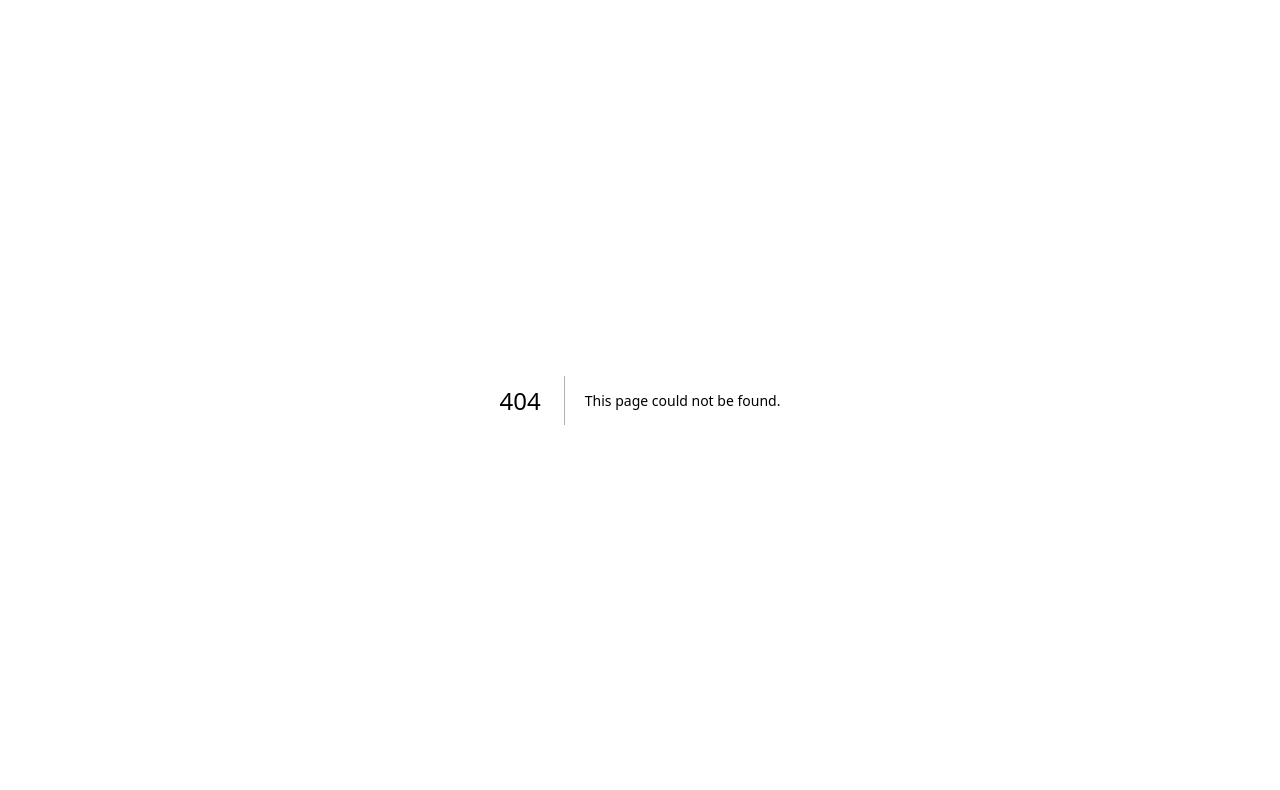
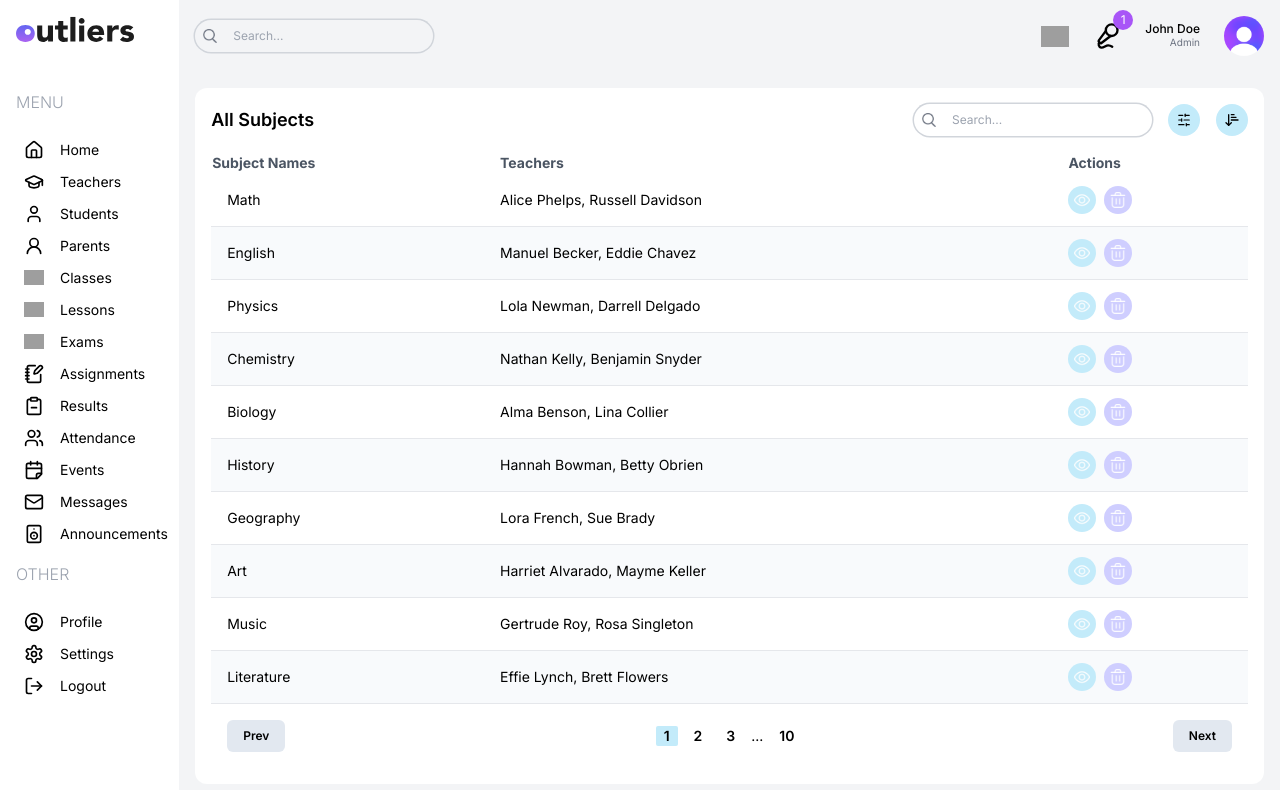
Before and after one commit to ijeetu/next-dashboard-ui, a Next.js app: page /list/subjects in a window 1280 px wide. Before the commit this address had no page. Shown: the top 790 px of the page. Built offline with nearby package versions, Linux system fonts and the light colour scheme; grey boxes are pictures that could not be loaded.

Commit message:
Subjects List Added

```diff
--- /dev/null
+++ b/src/app/(dashboard)/list/subjects/page.tsx
@@ -0,0 +1,85 @@
+import Pagination from "@/components/Pagination";
+import Table from "@/components/Table";
+import TableSearch from "@/components/TableSearch";
+
+import Link from "next/link";
+
+import Image from "next/image";
+import {  subjectsData, role } from "@/lib/data";
+
+type Subject = {
+  id: number;
+  name: string;
+  teachers: string[];
+};
+
+const columns = [
+  {
+    header: "Subject Names",
+    accessor: "name",
+  },
+  {
+    header: "Teachers",
+    accessor: "teachers",
+    className: "hidden md:table-cell",
+  },
+  {
+    header: "Actions",
+    accessor: "actions",
+  },
+];
+
+const SubjectsList = () => {
+  const renderRow = (item: Subject) => (
+    <tr key={item.id} className="hover:bg-outPurpleLight border-b border-gray-200 even:bg-slate-50 text-sm">
+      <td className="flex items-center gap-4 p-4">
+
+        {item.name}
+      </td>
+
+      <td className="hidden md:table-cell">{item.teachers.join(", ")}</td>
+      <td>
+        <div className="flex gap-2">
+          <Link href={`/list/teachers/${item.id}`}>
+            <button className="w-7 h-7 flex items-center justify-center rounded-full bg-outSky text-white">
+              <Image src="/view.png" alt="edit" width={16} height={16} />
+            </button>
+          </Link>
+          {role === "teacher" && <button className="w-7 h-7 flex items-center justify-center rounded-full bg-outPurple text-white">
+              <Image src="/delete.png" alt="edit" width={16} height={16} />
+            </button>}
+        </div>
+      </td>
+    </tr>
+  );
+  return (
+    <div className="bg-white rounded-xl p-4 m-4 flex-1">
+      {/* TOP */}
+      <div className="flex justify-between items-center">
+        <h1 className="hidden md:block text-lg font-semibold">All Subjects</h1>
+        <div className="flex flex-col md:flex-row gap-4 items-center w-full md:w-auto">
+          <TableSearch />
+          <div className="flex items-center gap-4 self-end">
+            <button className="w-8 h-8 flex items-center justify-center rounded-full bg-outSky text-white">
+              <Image src="/filter.svg" alt="search" width={14} height={14} />
+            </button>
+            <button className="w-8 h-8 flex items-center justify-center rounded-full bg-outSky text-white">
+              <Image src="/sort.svg" alt="search" width={16} height={16} />
+            </button>
+            {role === "admin" && (<button className="w-8 h-8 flex items-center justify-center rounded-full bg-outSky text-white">
+                <Image src="/plus.svg" alt="search" width={16} height={16} />
+            </button>)}
+          </div>
+        </div>
+      </div>
+
+      {/* LIST */}
+      <Table columns={columns } renderRow={renderRow} data={subjectsData} />
+
+      {/* PAGINATION */}
+      <Pagination />
+    </div>
+  );
+
+};
+export default SubjectsList;
```
